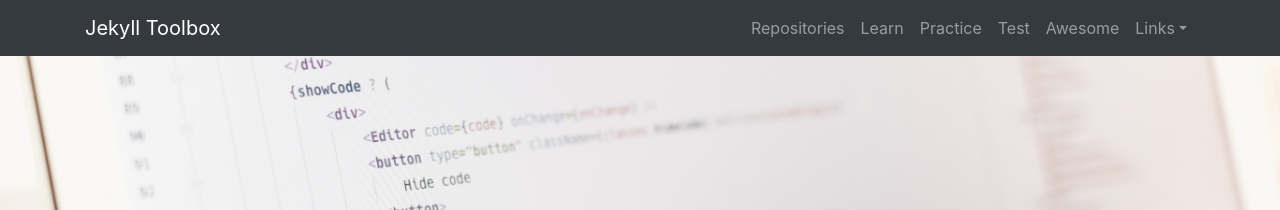
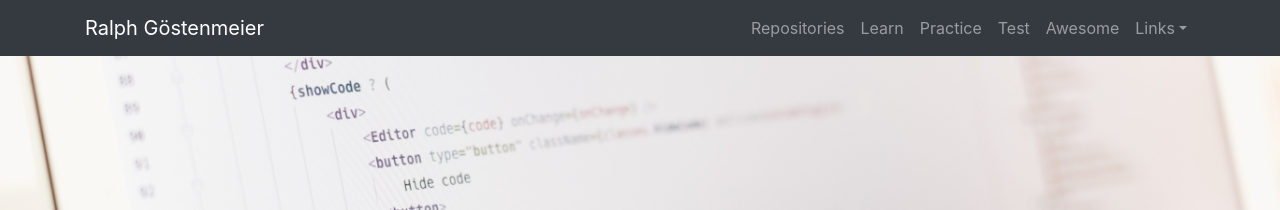
Before and after one commit to rgoestenmeier/rgoestenmeier.github.io, a Jekyll site: the page built from index.html, in a window 1280 px wide. Shown: the top 210 px of the page. Built offline with Jekyll 4.4.1, drawn with Linux system fonts in a browser that asks for light colours.

Commit message:
Update _config.yml

```diff
--- a/_config.yml
+++ b/_config.yml
@@ -1,7 +1,7 @@
 # Site
-name: 'Jekyll Toolbox'
-title: 'Jekyll Toolbox'
-description: 'Jekyll Toolbox - Tips, Tricks, Samples and more'
+name: 'Ralph Göstenmeier'
+title: 'Ralph Göstenmeier'
+description: 'Workd, Playground, Apps, Tips, Tricks, Samples and more'
 baseurl: '/'
 
 include: ["_pages"]
```
